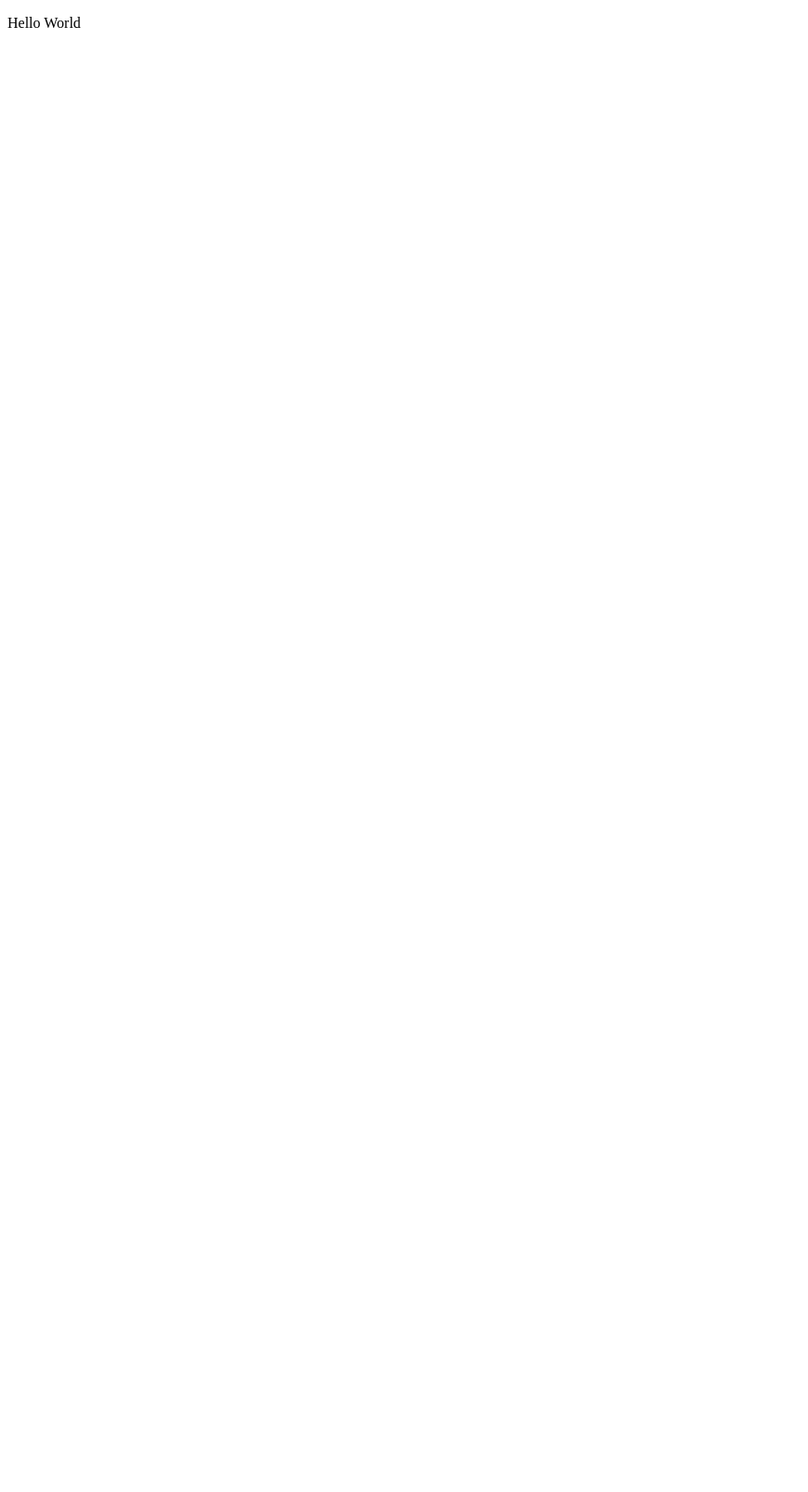
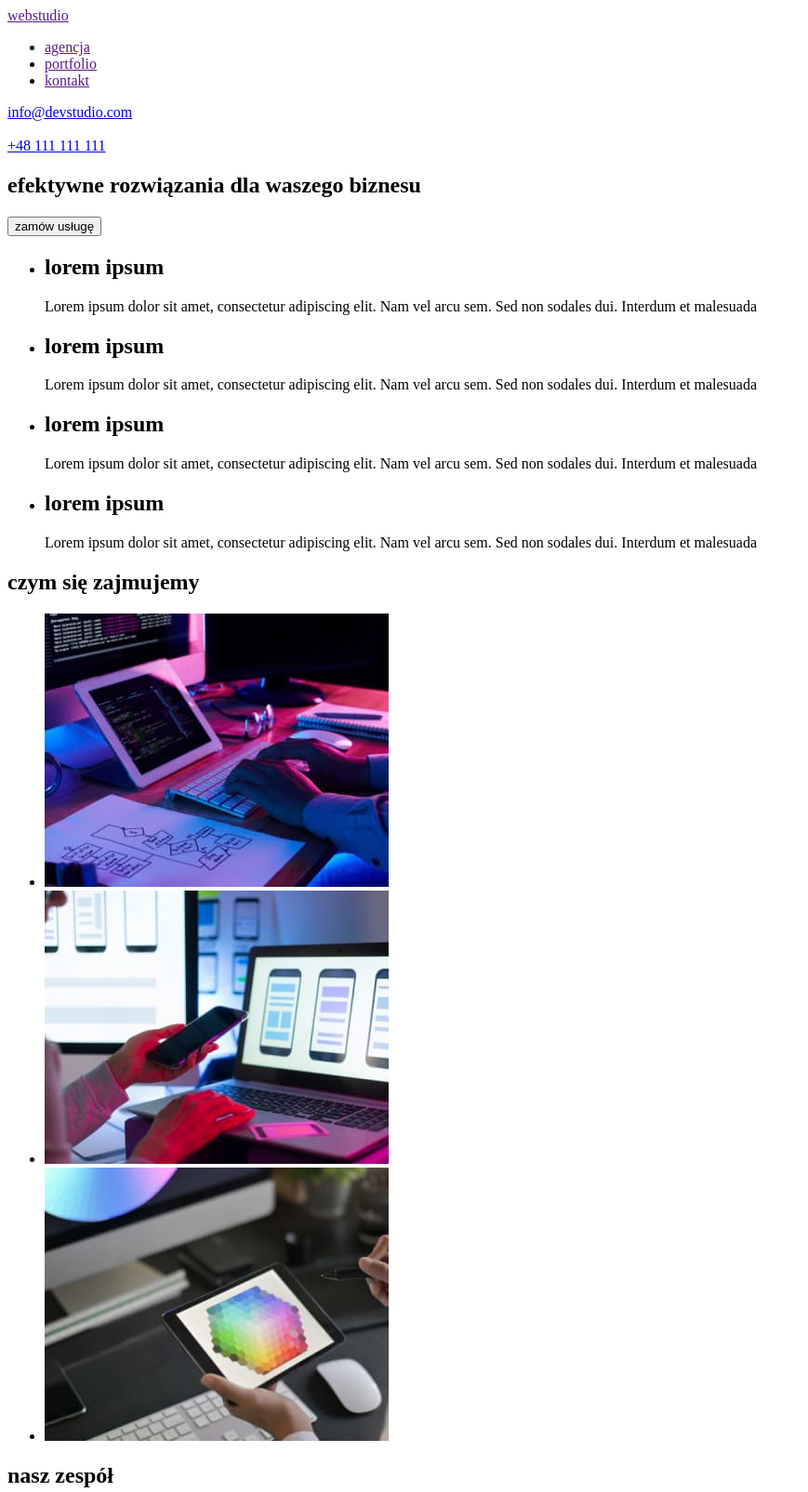
Before and after one commit to WojtekKirsz/goit-markup-hw-01-V2, a plain HTML site: page index.html in a window 1280 px wide. Shown: the top 1605 px of the page at 93% size, without its empty margins (0-869 px from the left). Before the commit the page ends 800 px from the top, so only its background shows below. Drawn offline with Linux system fonts and the light colour scheme.

Commit message:
index page update

```diff
--- a/index.html
+++ b/index.html
@@ -1,10 +1,145 @@
 <!DOCTYPE html>
 <html lang="pl">
   <head>
-    <meta charset="UTF-8" />
-    <title>Index</title>
+    <title>Studio</title>
   </head>
   <body>
-    <p>Hello World</p>
+    <header>
+      <a href="" target="_blank"><span>web</span>studio</a>
+      <nav>
+        <ul>
+          <li><a href="">agencja</a></li>
+          <li><a href="">portfolio</a></li>
+          <li><a href="">kontakt</a></li>
+        </ul>
+      </nav>
+      <adress>
+        <a href="mailto:info@devstudio.com">info@devstudio.com</a><br /><br />
+
+        <a href="tel:+48111111111">+48 111 111 111</a>
+      </adress>
+    </header>
+    <main>
+      <section>
+        <h1>efektywne rozwiązania dla waszego biznesu</h1>
+        <button type="button">zamów usługę</button>
+      </section>
+
+      <section>
+        <ul>
+          <li>
+            <h2>lorem ipsum</h2>
+            <p>
+              Lorem ipsum dolor sit amet, consectetur adipiscing elit. Nam vel
+              arcu sem. Sed non sodales dui. Interdum et malesuada
+            </p>
+          </li>
+          <li>
+            <h2>lorem ipsum</h2>
+            <p>
+              Lorem ipsum dolor sit amet, consectetur adipiscing elit. Nam vel
+              arcu sem. Sed non sodales dui. Interdum et malesuada
+            </p>
+          </li>
+          <li>
+            <h2>lorem ipsum</h2>
+            <p>
+              Lorem ipsum dolor sit amet, consectetur adipiscing elit. Nam vel
+              arcu sem. Sed non sodales dui. Interdum et malesuada
+            </p>
+          </li>
+          <li>
+            <h2>lorem ipsum</h2>
+            <p>
+              Lorem ipsum dolor sit amet, consectetur adipiscing elit. Nam vel
+              arcu sem. Sed non sodales dui. Interdum et malesuada
+            </p>
+          </li>
+        </ul>
+      </section>
+      <section>
+        <h2>czym się zajmujemy</h2>
+        <ul>
+          <li>
+            <img
+              alt="programer working in the office"
+              width="370"
+              height="294"
+              src="images/img-our-service-1.jpg"
+            />
+          </li>
+          <li>
+            <img
+              alt="designers are developing application on smartphones"
+              width="370"
+              height="294"
+              src="images/img-our-service-2.jpg"
+            />
+          </li>
+          <li>
+            <img
+              alt="creative artist web working with colour selections on tablet"
+              width="370"
+              height="294"
+              src="images/img-our-service-3.jpg"
+            />
+          </li>
+        </ul>
+      </section>
+      <section>
+        <h2>nasz zespół</h2>
+        <ul>
+          <li>
+            <img
+              alt="our staff John number 1"
+              width="270"
+              height="260"
+              src="images/img-our-team-1.jpg"
+            />
+            <h3>John Doe</h3>
+            <p>Product Designer</p>
+          </li>
+          <li>
+            <img
+              alt="our staff John number 2"
+              width="270"
+              height="260"
+              src="images/img-our-team-2.jpg"
+            />
+            <h3>John Doe</h3>
+            <p>Frontend Developer</p>
+          </li>
+          <li>
+            <img
+              alt="our staff John number 3"
+              width="270"
+              height="260"
+              src="images/img-our-team-3.jpg"
+            />
+            <h3>John Doe</h3>
+            <p>Marketing</p>
+          </li>
+          <li>
+            <img
+              alt="our staff John number 4"
+              width="270"
+              height="260"
+              src="images/img-our-team-4.jpg"
+            />
+            <h3>John Doe</h3>
+            <p>UI Designer</p>
+          </li>
+        </ul>
+      </section>
+    </main>
+    <footer>
+      <a href="" target="_blank"><span>web</span>studio</a>
+
+      <adress>
+        <p>m. Warszawa, Aleje Jerozolimskie 21</p>
+        <a href="mailto:info@devstudio.com">info@devstudio.com</a><br /><br />
+        <a href="tel:+48111111111">+48 111 111 111</a>
+      </adress>
+    </footer>
   </body>
 </html>
```
Also changed, not shown: images/img-our-service-1.jpg (added), images/img-our-service-2.jpg (added), images/img-our-service-3.jpg (added), images/img-our-team-1.jpg (added), images/img-our-team-2.jpg (added), images/img-our-team-3.jpg (added), images/img-our-team-4.jpg (added).
